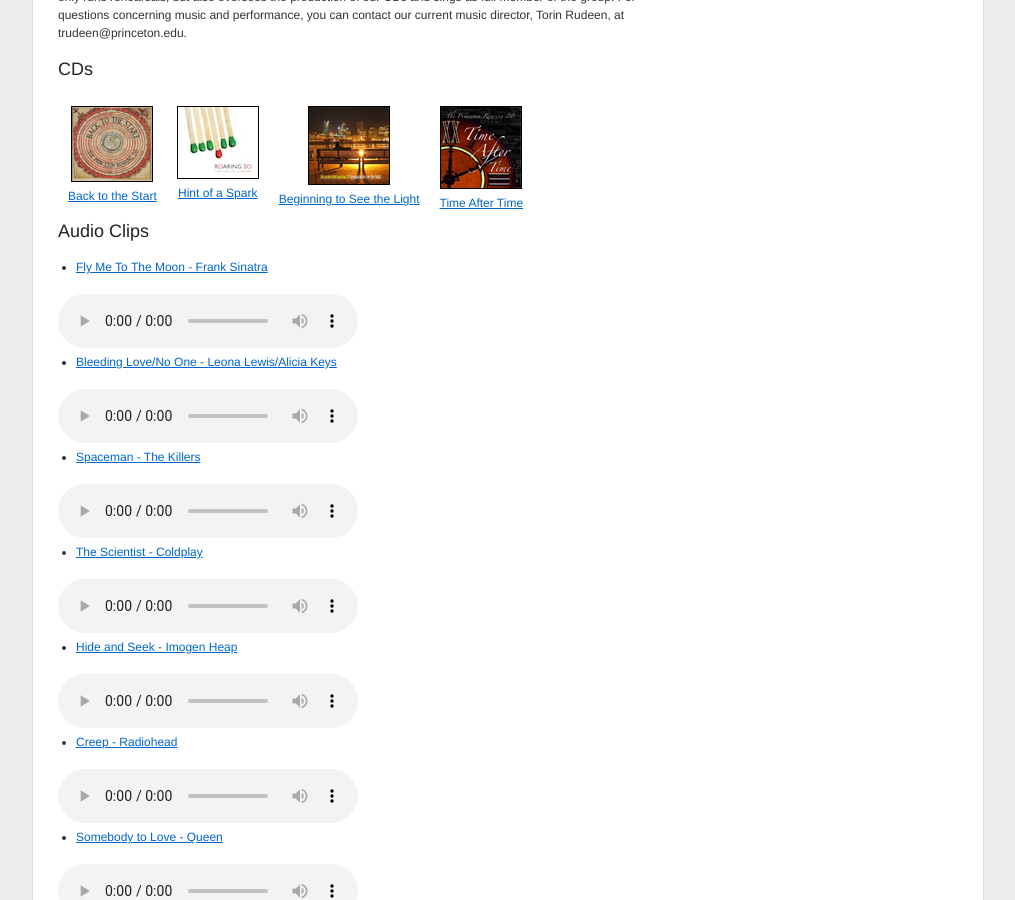
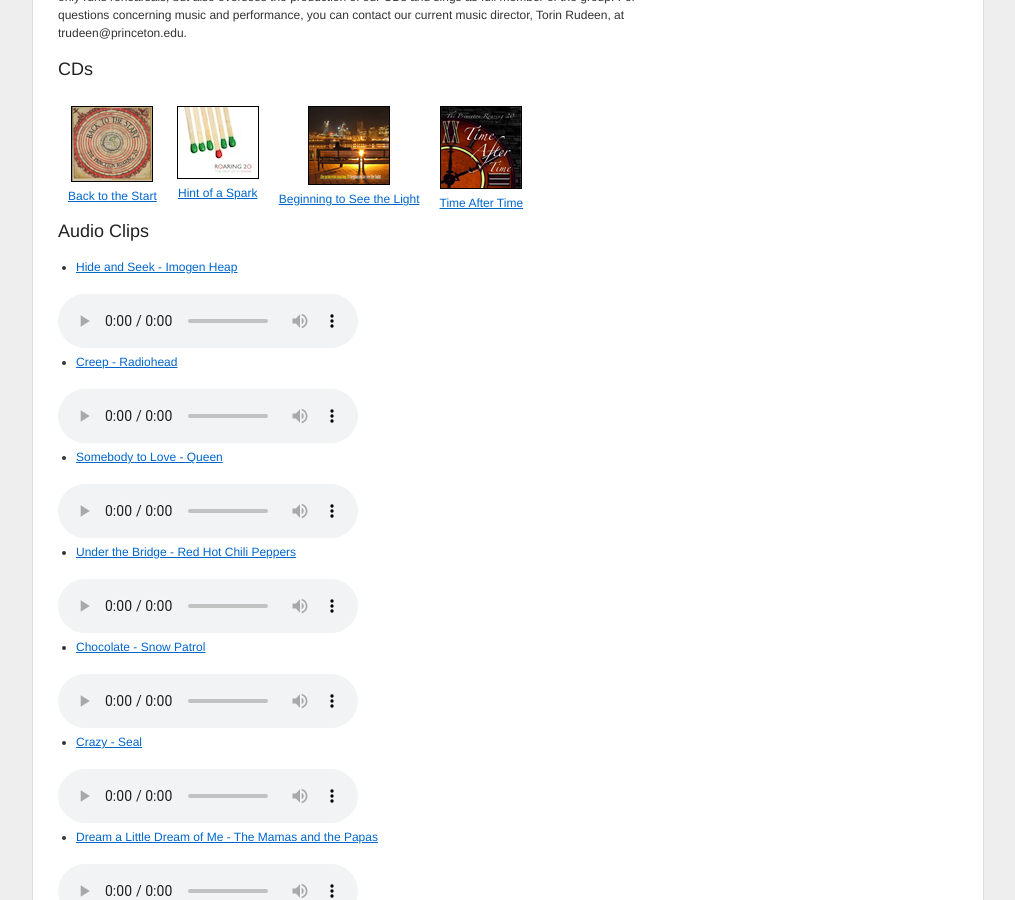
Before and after one commit to namukang/princetonroaring20.com, a Jekyll site: the page built from music.markdown, in a window 1280 px wide and 900 px high, scrolled down 722 px. Shown: the whole window, without its empty margins (132-1147 px from the left). Built offline with Jekyll 4.4.1, drawn with Linux system fonts in a browser that asks for light colours; comment, search, counter and statistics services are not loaded.

Commit message:
Remove songs without clips

```diff
--- a/music.markdown
+++ b/music.markdown
@@ -44,22 +44,6 @@ trudeen@princeton.edu.
 </div>
 
 ### Audio Clips
-* [Fly Me To The Moon - Frank Sinatra](#)
-<audio src="{{ site.github.url }}/clips/FlyMeToTheMoon.mp3" controls="controls">
-Your browser does not support the audio element.
-</audio>
-* [Bleeding Love/No One - Leona Lewis/Alicia Keys](#)
-<audio src="{{ site.github.url }}/clips/BleedingLove.mp3" controls="controls">
-Your browser does not support the audio element.
-</audio>
-* [Spaceman - The Killers](#)
-<audio src="{{ site.github.url }}/clips/Spaceman.mp3" controls="controls">
-Your browser does not support the audio element.
-</audio>
-* [The Scientist - Coldplay](#)
-<audio src="{{ site.github.url }}/clips/TheScientist.mp3" controls="controls">
-Your browser does not support the audio element.
-</audio>
 * [Hide and Seek - Imogen Heap](#)
 <audio src="{{ site.github.url }}/clips/HideAndSeek.mp3" controls="controls">
 Your browser does not support the audio element.
```
